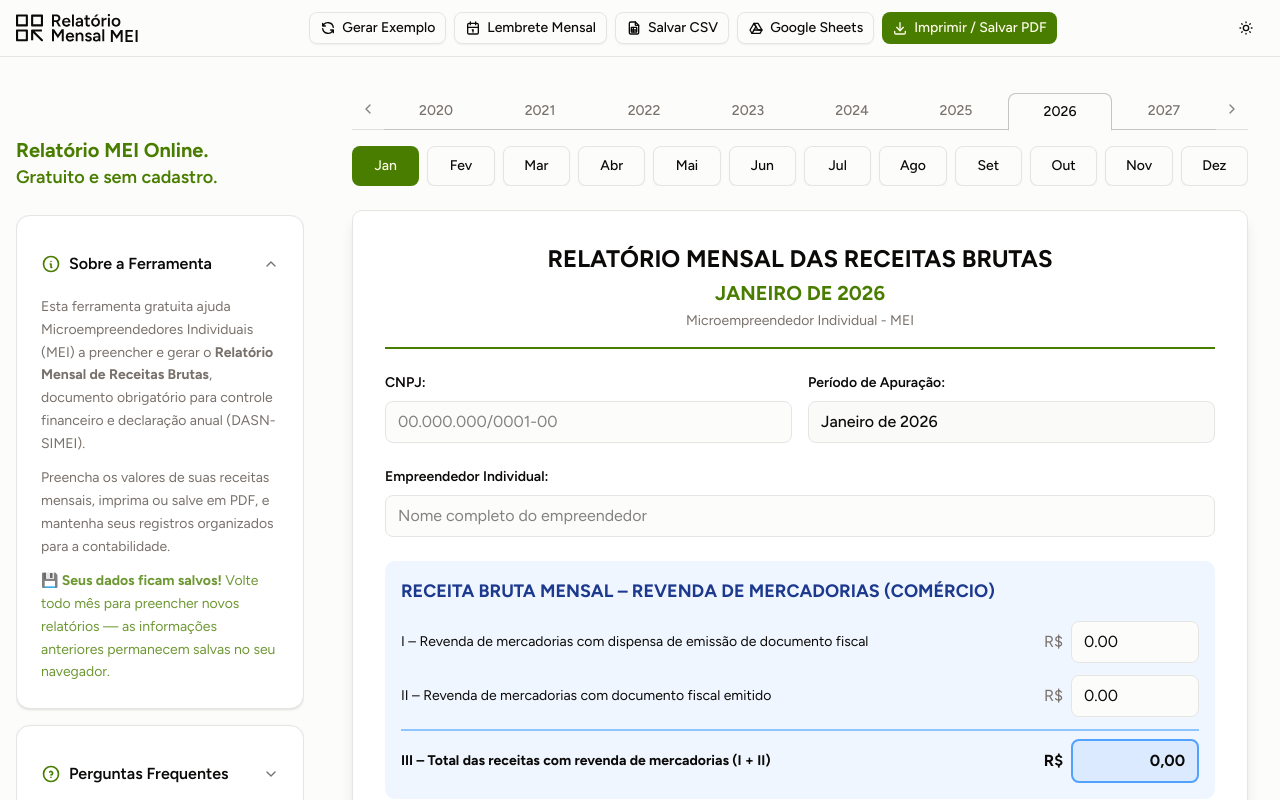
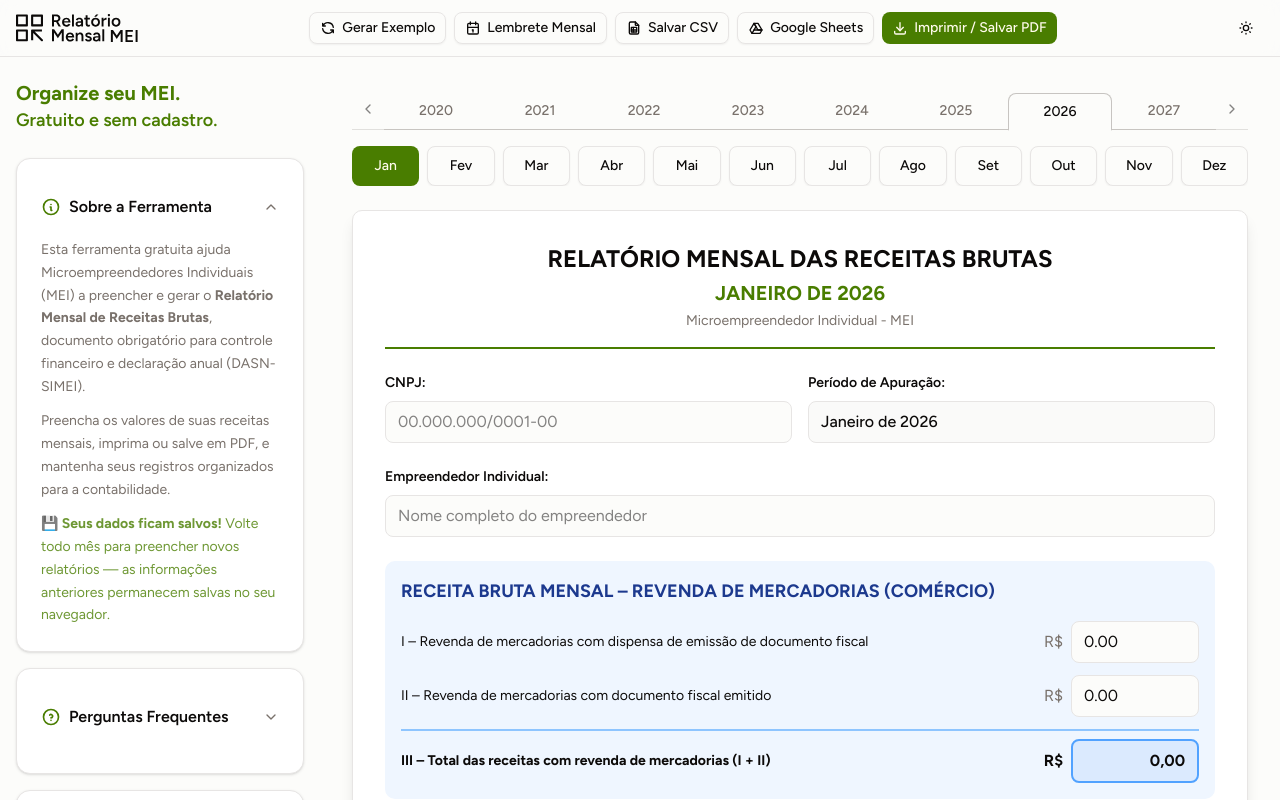
Before and after one commit to EpicoStudio/relatorio-receitas-brutas-mei, a React (Vite) app: page / in a window 1280 px wide. Shown: the top 800 px of the page. Built offline with nearby package versions, Linux system fonts and the light colour scheme.

Commit message:
feat: novo título promocional e correção de layout da sidebar
- Altera texto para 'Organize seu MEI.'
- Corrige largura e preenchimento das caixas colapsáveis na sidebar
- Remove sticky/overflow desnecessários para melhor responsividade

```diff
--- a/src/App.tsx
+++ b/src/App.tsx
@@ -55,7 +55,7 @@ function AppContent() {
           <div className="max-w-4xl mx-auto">
             {/* H1 Promocional - Mobile */}
             <h1 className="lg:hidden text-primary font-bold text-xl leading-tight mb-4">
-              Relatório MEI Online.
+              Organize seu MEI.
               <span className="block text-lg font-semibold">Gratuito e sem cadastro.</span>
             </h1>
             <MonthNavigation
--- a/src/components/layout/sidebar.tsx
+++ b/src/components/layout/sidebar.tsx
@@ -17,7 +17,7 @@ interface SidebarProps {
 
 export function Sidebar({ open, onOpenChange }: SidebarProps) {
   const sidebarContent = (
-    <div className="space-y-4 overflow-y-auto pb-8">
+    <div className="space-y-4 pb-8 w-full">
       <AboutBox />
       <FAQAccordion />
       <OfficialLinks />
@@ -28,10 +28,10 @@ export function Sidebar({ open, onOpenChange }: SidebarProps) {
     <>
       {/* Desktop Sidebar - Fixed */}
       <aside className="hidden lg:block w-80 shrink-0 print:hidden">
-        <div className="sticky top-[calc(3.5rem+1px)] h-[calc(100vh-3.5rem-1px)] overflow-y-auto p-4 pt-6 flex flex-col items-start">
+        <div className="p-4 pt-6">
           {/* H1 Promocional - Desktop */}
           <h1 className="text-primary font-bold text-xl leading-tight mb-6">
-            Relatório MEI Online.
+            Organize seu MEI.
             <span className="block text-lg font-semibold">Gratuito e sem cadastro.</span>
           </h1>
           {sidebarContent}
```
